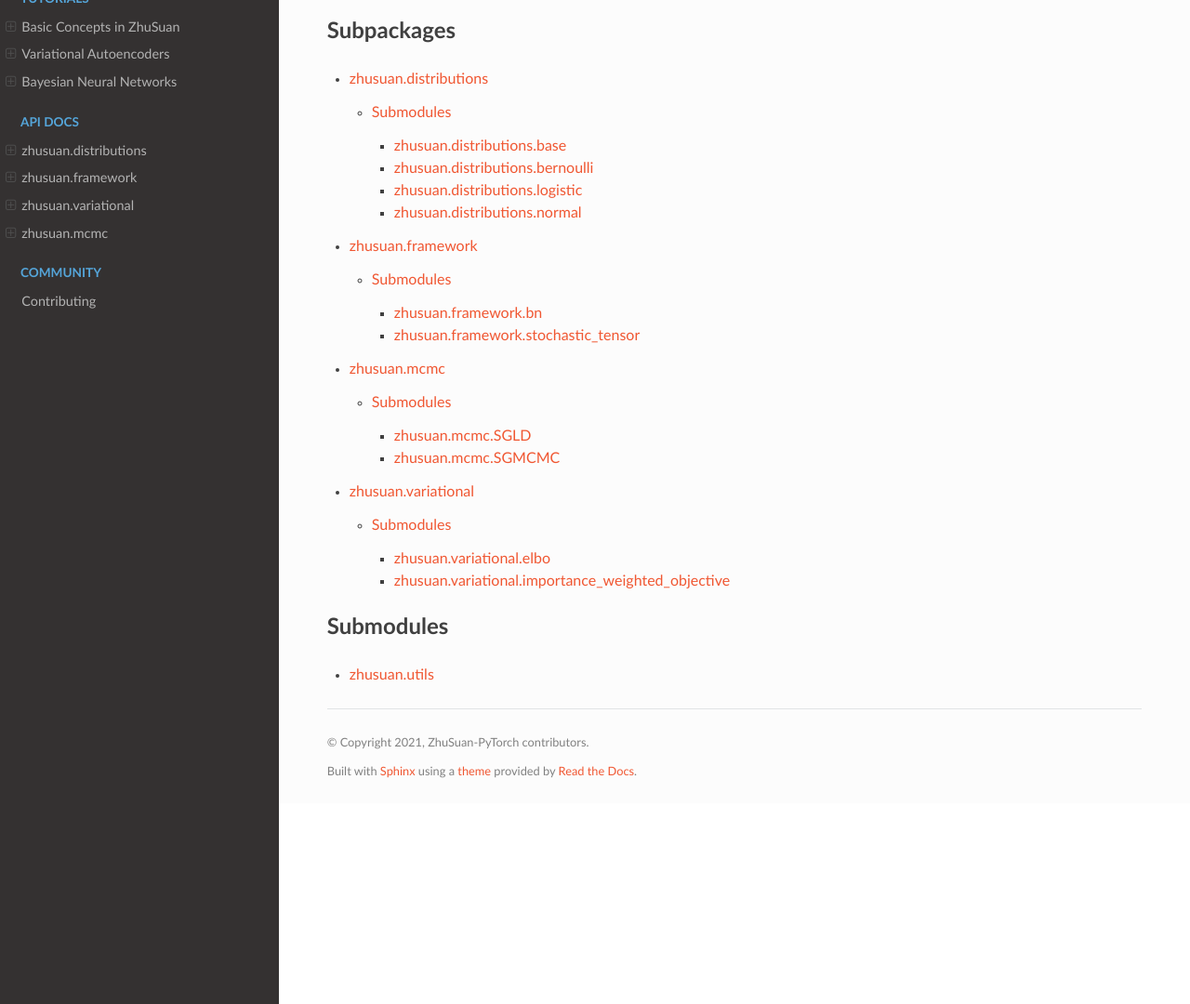
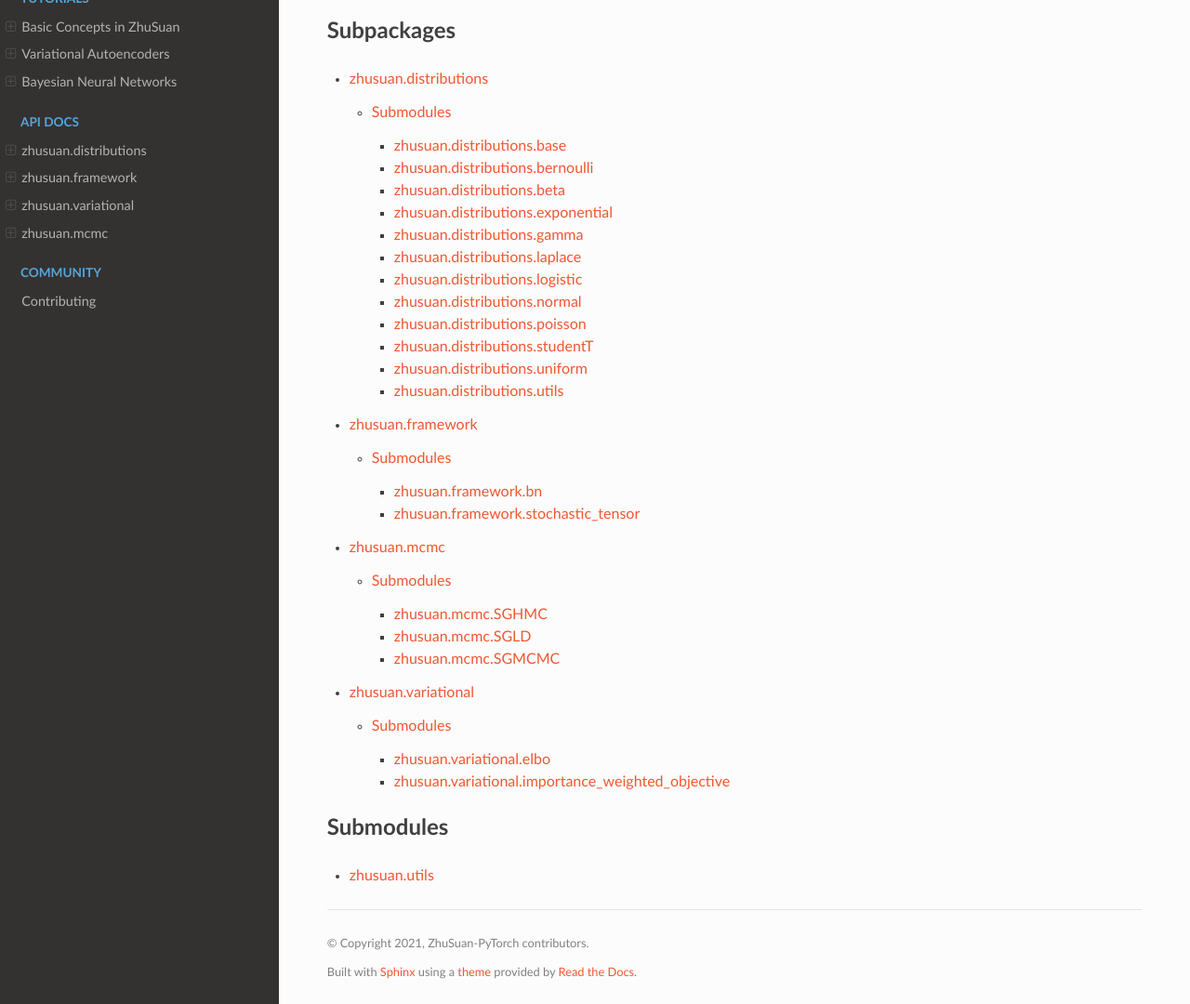
Before and after one commit to thuwzy/ZhuSuan-PyTorch, a Sphinx documentation site: the page built from docs/api/zhusuan.rst, in a window 1280 px wide and 1341 px high, cut to the strip 261-1341 px from the top of the window. Shown: the whole strip at 93% size. Built offline with Sphinx 7.4.7 and the Read the Docs theme 2.0.0, drawn with Linux system fonts in a browser that asks for light colours.

```diff
--- /dev/null
+++ b/docs/api/zhusuan.distributions.beta.rst
@@ -0,0 +1,7 @@
+zhusuan.distributions.beta
+=================================
+
+.. automodule:: zhusuan.distributions.beta
+   :members:
+   :undoc-members:
+   :show-inheritance:
--- /dev/null
+++ b/docs/api/zhusuan.distributions.exponential.rst
@@ -0,0 +1,7 @@
+zhusuan.distributions.exponential
+========================================
+
+.. automodule:: zhusuan.distributions.exponential
+   :members:
+   :undoc-members:
+   :show-inheritance:
--- /dev/null
+++ b/docs/api/zhusuan.distributions.gamma.rst
@@ -0,0 +1,7 @@
+zhusuan.distributions.gamma
+==================================
+
+.. automodule:: zhusuan.distributions.gamma
+   :members:
+   :undoc-members:
+   :show-inheritance:
--- /dev/null
+++ b/docs/api/zhusuan.distributions.laplace.rst
@@ -0,0 +1,7 @@
+zhusuan.distributions.laplace
+====================================
+
+.. automodule:: zhusuan.distributions.laplace
+   :members:
+   :undoc-members:
+   :show-inheritance:
--- /dev/null
+++ b/docs/api/zhusuan.distributions.poisson.rst
@@ -0,0 +1,7 @@
+zhusuan.distributions.poisson
+====================================
+
+.. automodule:: zhusuan.distributions.poisson
+   :members:
+   :undoc-members:
+   :show-inheritance:
--- /dev/null
+++ b/docs/api/zhusuan.distributions.studentT.rst
@@ -0,0 +1,7 @@
+zhusuan.distributions.studentT
+=====================================
+
+.. automodule:: zhusuan.distributions.studentT
+   :members:
+   :undoc-members:
+   :show-inheritance:
--- /dev/null
+++ b/docs/api/zhusuan.distributions.uniform.rst
@@ -0,0 +1,7 @@
+zhusuan.distributions.uniform
+====================================
+
+.. automodule:: zhusuan.distributions.uniform
+   :members:
+   :undoc-members:
+   :show-inheritance:
--- /dev/null
+++ b/docs/api/zhusuan.distributions.utils.rst
@@ -0,0 +1,7 @@
+zhusuan.distributions.utils
+==================================
+
+.. automodule:: zhusuan.distributions.utils
+   :members:
+   :undoc-members:
+   :show-inheritance:
--- a/docs/api/zhusuan.framework.rst
+++ b/docs/api/zhusuan.framework.rst
@@ -12,7 +12,6 @@ Submodules
 ----------
 
 .. toctree::
-   :maxdepth: 4
 
    zhusuan.framework.bn
    zhusuan.framework.stochastic_tensor
--- /dev/null
+++ b/docs/api/zhusuan.mcmc.SGHMC.rst
@@ -0,0 +1,7 @@
+zhusuan.mcmc.SGHMC
+=========================
+
+.. automodule:: zhusuan.mcmc.SGHMC
+   :members:
+   :undoc-members:
+   :show-inheritance:
--- a/docs/api/zhusuan.mcmc.rst
+++ b/docs/api/zhusuan.mcmc.rst
@@ -12,7 +12,7 @@ Submodules
 ----------
 
 .. toctree::
-   :maxdepth: 4
 
+   zhusuan.mcmc.SGHMC
    zhusuan.mcmc.SGLD
    zhusuan.mcmc.SGMCMC
--- a/docs/api/zhusuan.rst
+++ b/docs/api/zhusuan.rst
@@ -10,7 +10,6 @@ Subpackages
 -----------
 
 .. toctree::
-   :maxdepth: 4
 
    zhusuan.distributions
    zhusuan.framework
@@ -21,6 +20,5 @@ Submodules
 ----------
 
 .. toctree::
-   :maxdepth: 4
 
    zhusuan.utils
--- a/docs/api/zhusuan.variational.rst
+++ b/docs/api/zhusuan.variational.rst
@@ -12,7 +12,6 @@ Submodules
 ----------
 
 .. toctree::
-   :maxdepth: 4
 
    zhusuan.variational.elbo
    zhusuan.variational.importance_weighted_objective
--- a/docs/conf.py
+++ b/docs/conf.py
@@ -10,9 +10,9 @@
 # add these directories to sys.path here. If the directory is relative to the
 # documentation root, use os.path.abspath to make it absolute, like shown here.
 #
-# import os
-# import sys
-# sys.path.insert(0, os.path.abspath('.'))
+import os
+import sys
+sys.path.insert(0, os.path.abspath('..'))
 
 import sphinx_rtd_theme
 import os, sys
```
Also changed, not shown: docs/api/zhusuan.distributions.rst (+8 -1 lines), 1 other file.
